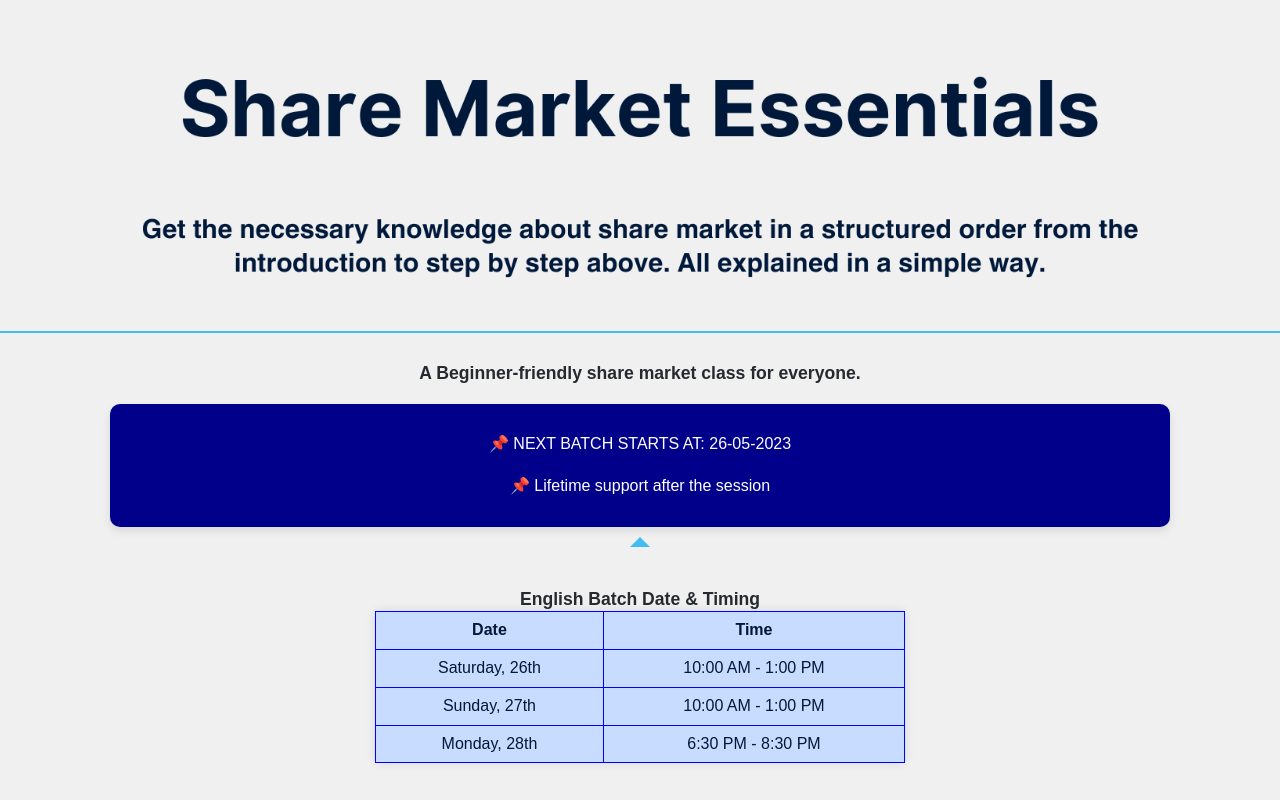
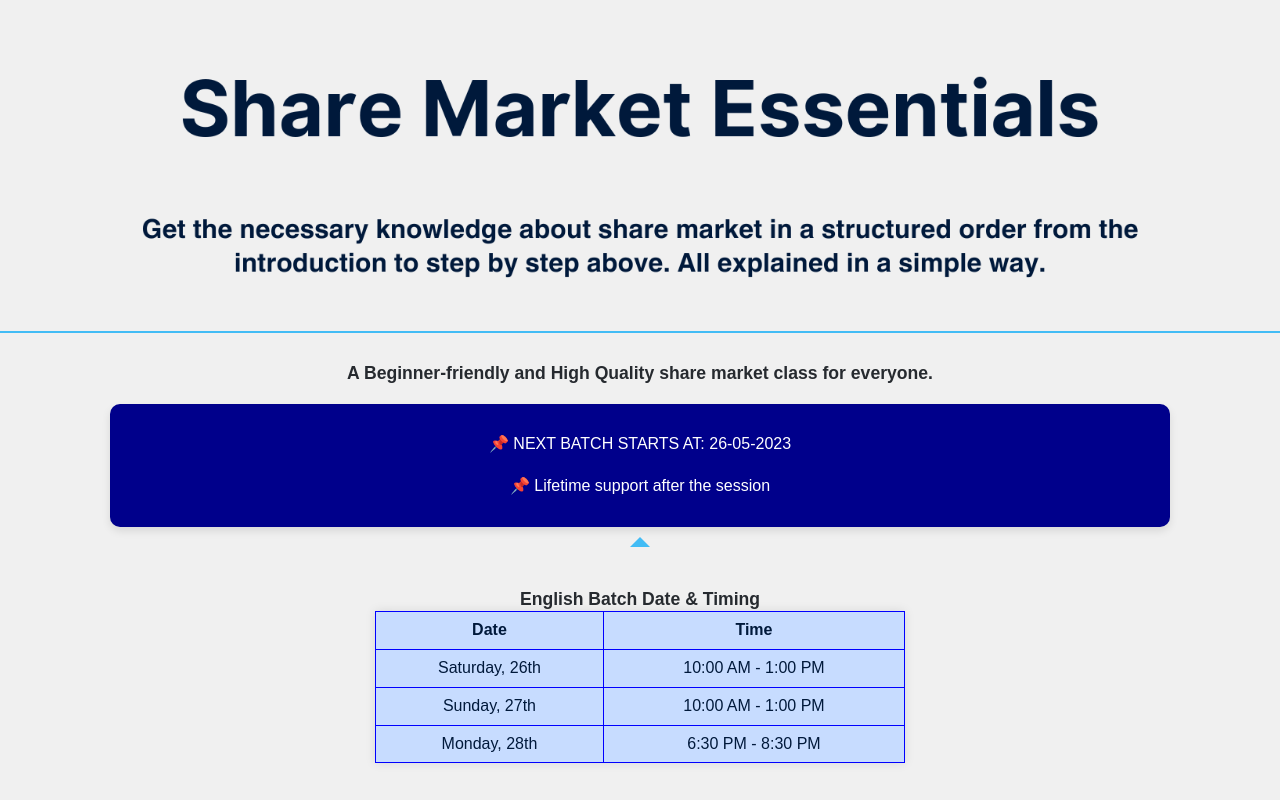
Before and after one commit to tradersk/essentials, a plain HTML site: page index.html in a window 1280 px wide. Shown: the top 800 px of the page. Drawn offline with Linux system fonts and the light colour scheme; a script that the page names is missing.

Commit message:
Update index.html

```diff
--- a/index.html
+++ b/index.html
@@ -55,7 +55,7 @@
  <div class="container">
 
       <h2>
-      <center>A Beginner-friendly share market class for everyone. </center>
+      <center>A Beginner-friendly and High Quality share market class for everyone. </center>
       </h2>
 
     </div>
```
